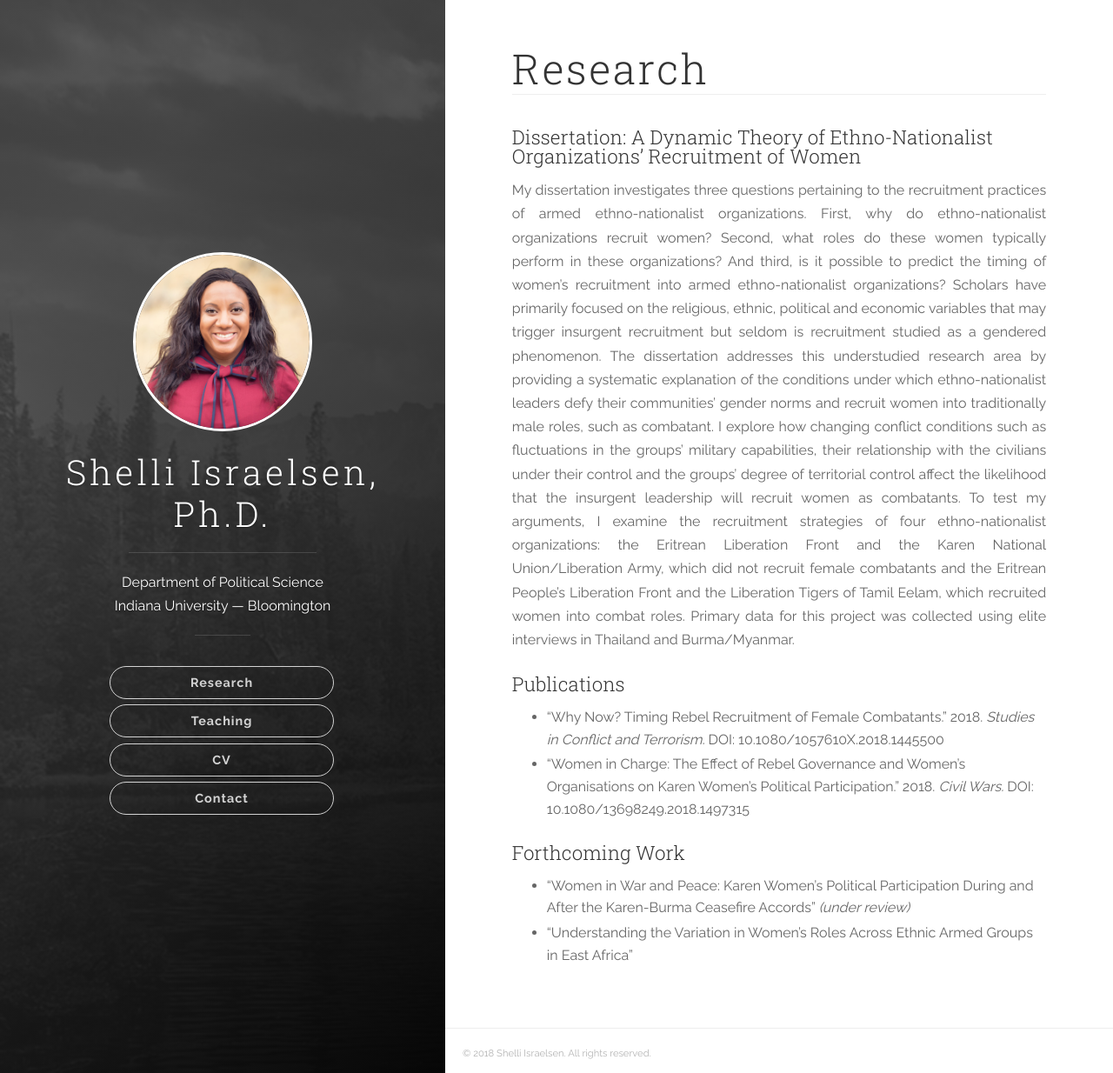
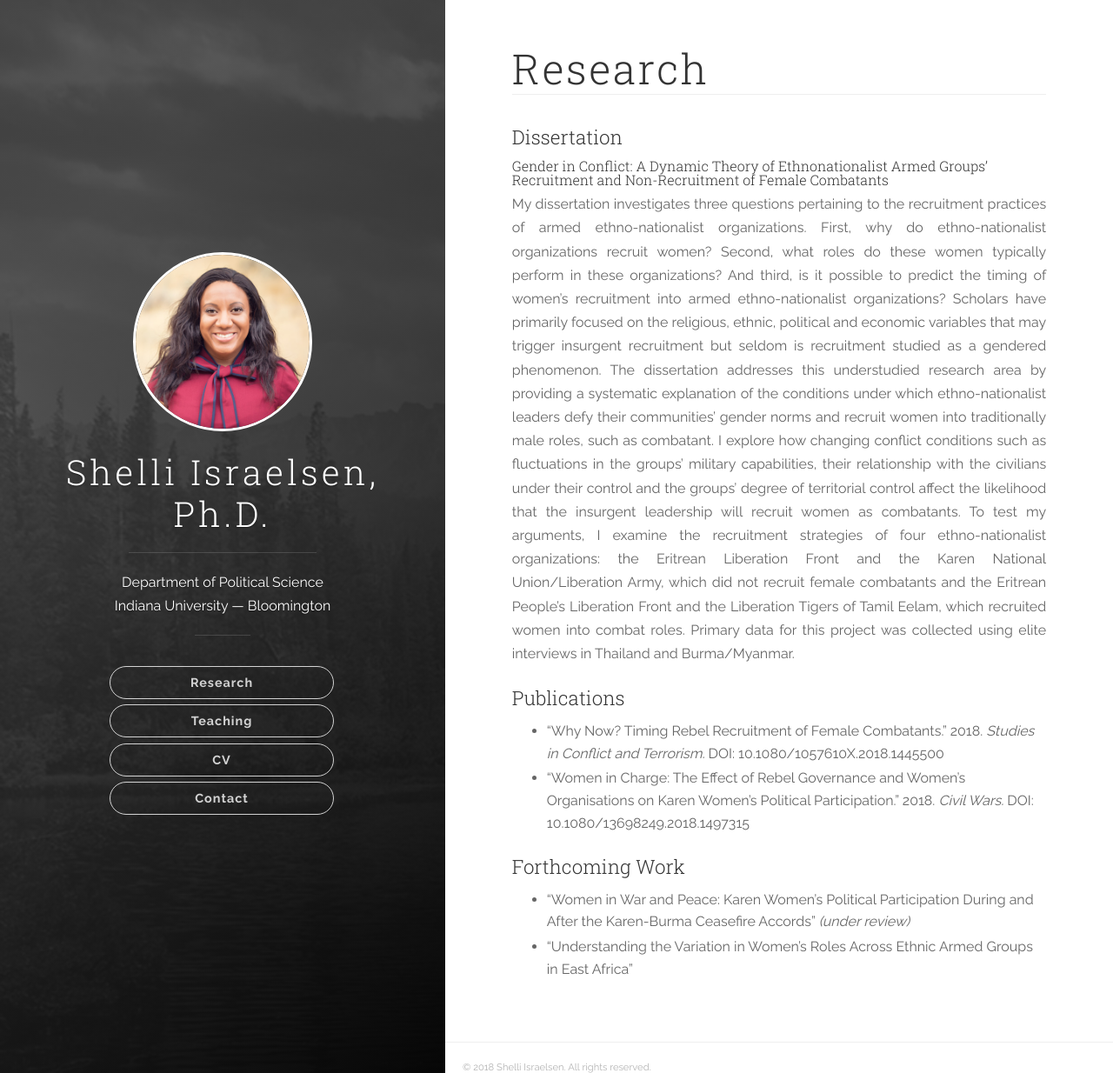
Before and after one commit to jisraelsen/shelliisraelsen.com, a Jekyll site: the page built from research.html, in a window 1280 px wide and 1234 px high. Shown: the whole window at 87% size. Built offline with Jekyll 4.4.1, drawn with Linux system fonts in a browser that asks for light colours; nearby versions of some CDN libraries.

Commit message:
More updates

```diff
--- a/_config.yml
+++ b/_config.yml
@@ -2,7 +2,7 @@
 title: Shelli Israelsen, Ph.D.
 position: 'Department of Political Science'
 university: 'Indiana University &mdash; Bloomington'
-description: 'I specialize in International Relations and Research Methodology. My primary research areas are conflict processes, international security and foreign policy analysis. I also have expertise in African politics and development, Southeast Asian politics and international law. My research interests include gender and conflict, insurgent recruitment and governance, interstate rivalry formation, ethnic conflict and contentious politics. My teaching interests include international relations, U.S. foreign policy, interstate and intrastate war, African political economy, gender and international security and international law.'
+description: 'I have a doctoral degree in political science from Indiana University, where I specialized in international relations and research methodology. I also hold a master’s degree in political science from the University of Georgia, where I specialized in comparative politics and international relations. My research focuses primarily on conflict processes, international security and foreign policy analysis. Specifically, my research interests include: gender and security, nationalism and ethnic conflict, insurgent recruitment and insurgent-created wartime institutions. My teaching interests include: international conflict, civil war, U.S. foreign policy, contentious politics, African politics and development, Southeast Asian politics, international law, research design and research methods.'
 url: 'http://shelliisraelsen.com'
 baseurl: ''
 google_analytics: 'UA-68654939-2'
--- a/research.html
+++ b/research.html
@@ -3,7 +3,8 @@ layout: page
 title: Research
 ---
 
-<h4>Dissertation: A Dynamic Theory of Ethno-Nationalist Organizations’ Recruitment of Women</h4>
+<h4>Dissertation</h4>
+<h5>Gender in Conflict: A Dynamic Theory of Ethnonationalist Armed Groups’ Recruitment and Non-Recruitment of Female Combatants</h5>
 
 <p>My dissertation investigates three questions pertaining to the recruitment practices of armed
 ethno-nationalist organizations. First, why do ethno-nationalist organizations recruit women?
```
Also changed, not shown: 1 other file.
